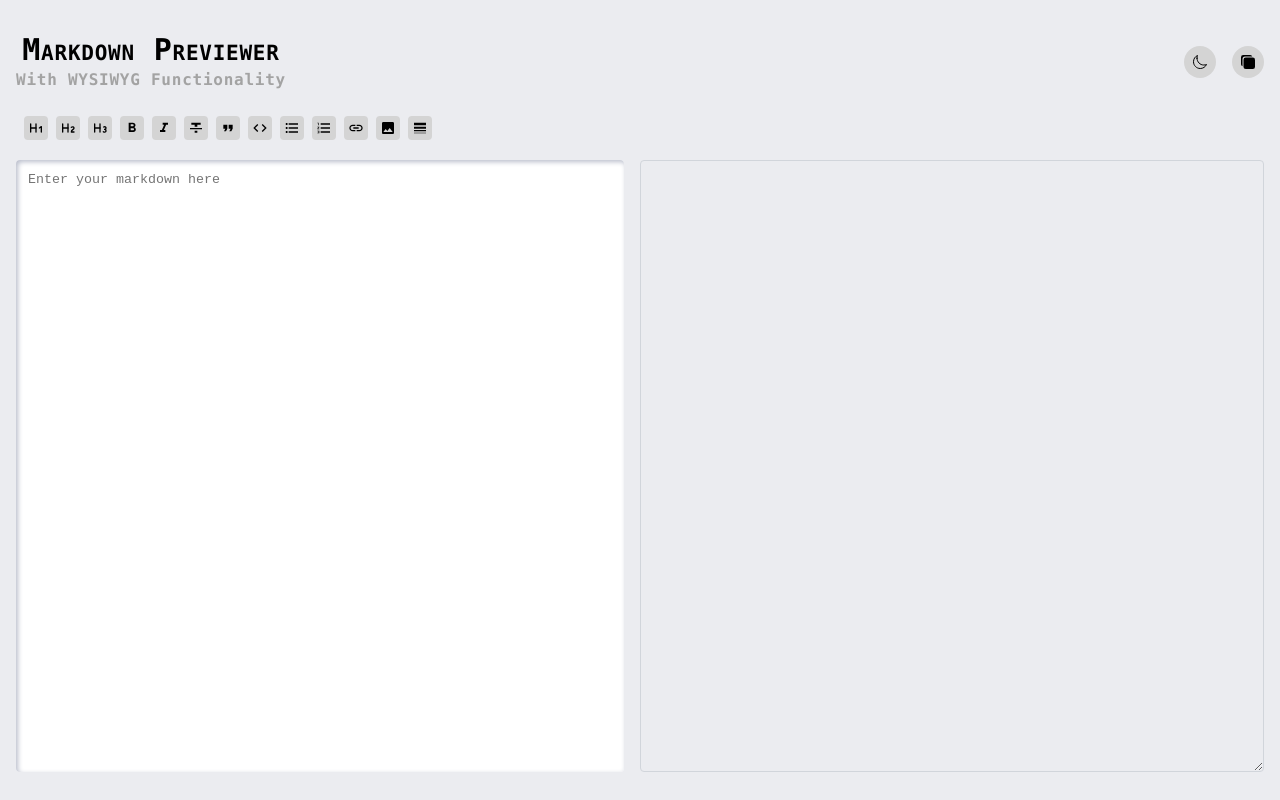
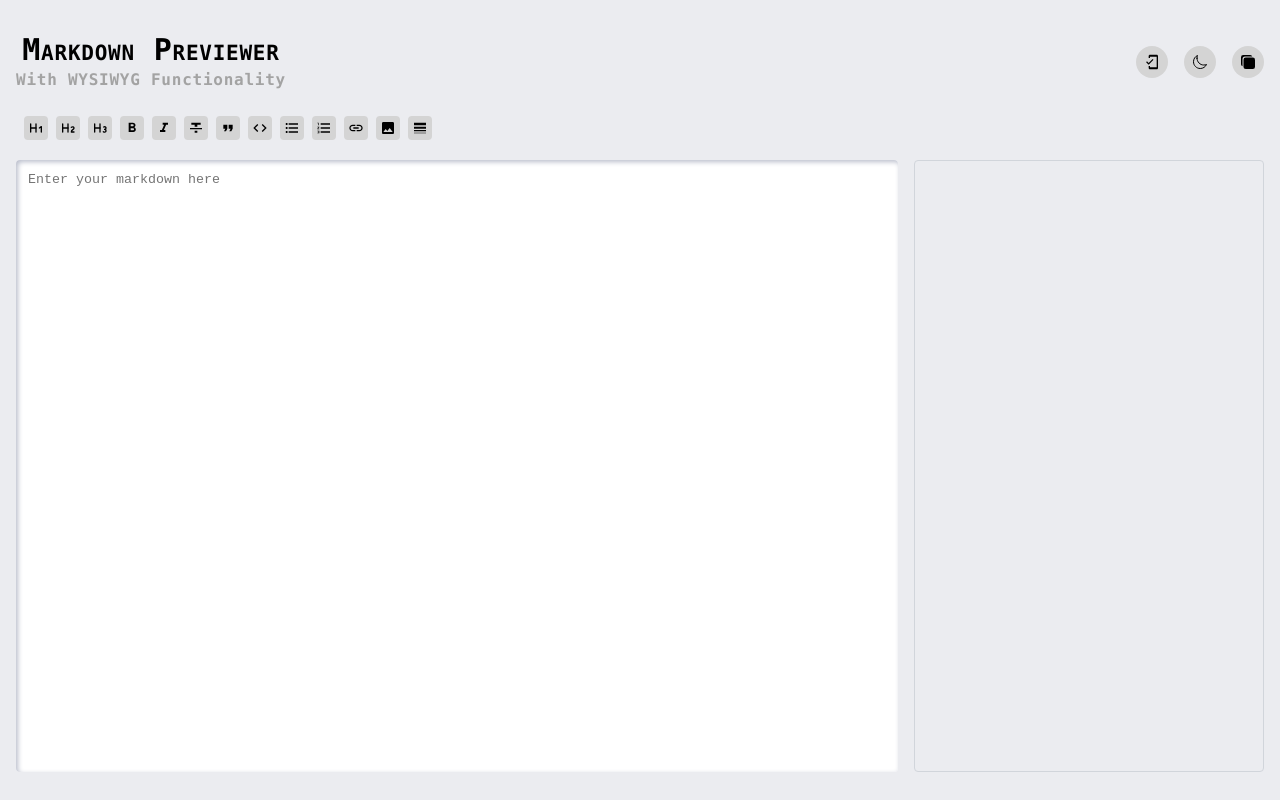
Before and after one commit to Eshan05/PreviewGFM, a React (Create React App) app: page / in a window 1280 px wide. Built offline with nearby package versions, Linux system fonts and the light colour scheme.

Commit message:
Variable width button to test in layouts

```diff
--- a/src/App.js
+++ b/src/App.js
@@ -6,10 +6,12 @@
 import ThemeToggle from './components/theme-toggle';
 import { IoCheckmark, IoClose, IoCopy } from 'react-icons/io5';
 import MarkdownToolbar from './components/markdown-toolbar';
+import { MdMobileFriendly } from 'react-icons/md';
 
 function App() {
   const [markdown, setMarkdown] = useState('');
   const [copyStatus, setCopyStatus] = useState(null);
+  const [currentWidthIndex, setCurrentWidthIndex] = useState(0);
   const handleChange = (e) => { setMarkdown(e.target.value); };
 
   const renderMarkdown = (markdown) => {
@@ -126,6 +128,13 @@
     };
   }, []);
 
+  const widths = [350, 480, 768, 1024];
+  const handleChangeWidth = () => {
+    // Move to the next width in the array, looping back to the start
+    setCurrentWidthIndex((prevIndex) => (prevIndex + 1) % widths.length);
+  };
+
+
   return (
     <div className="flex flex-col min-h-screen p-4 bg-[#EBECF0] dark:bg-[#272727] dark:text-[#ceced2]">
       <header className='flex items-center justify-between'>
@@ -134,6 +143,15 @@
           <span className='text-base text-neutral-400 dark:text-neutral-600'>With WYSIWYG Functionality</span>
         </h1>
         <div className="flex items-center gap-x-2" id="header-btns">
+          <div className='items-center hidden mr-2 lg:flex gap-x-2'>
+            <button
+              onClick={handleChangeWidth}
+              className="flex items-center p-2 transition-colors duration-300 rounded-full text-[1em] bg-neutral-300 dark:bg-neutral-700 hover:bg-neutral-400 dark:hover:bg-neutral-600"
+              aria-label="Change Width"
+            >
+              <MdMobileFriendly className="text-black dark:text-white" />
+            </button>
+          </div>
           <ThemeToggle />
           <button
             onClick={copyToClipboard}
@@ -158,7 +176,11 @@
           onChange={handleChange}
           placeholder="Enter your markdown here"
         />
-        <div id="output" className="lg:w-1/2 w-full flex-1 lg:flex-none px-3 py-2 my-3 overflow-y-auto break-words rounded resize-none lg:resize-x !border-gray-300 dark:!border-gray-600">
+        <div
+          id="output"
+          className={`flex-1 lg:flex-none px-3 py-2 my-3 overflow-y-auto break-words rounded resize-none !border-gray-300 dark:!border-gray-600 w-full`}
+          style={{ maxWidth: currentWidthIndex >= 0 ? `${widths[currentWidthIndex]}px` : 'auto' }}
+        >
           <div
             className="no-tw"
             dangerouslySetInnerHTML={{
```
